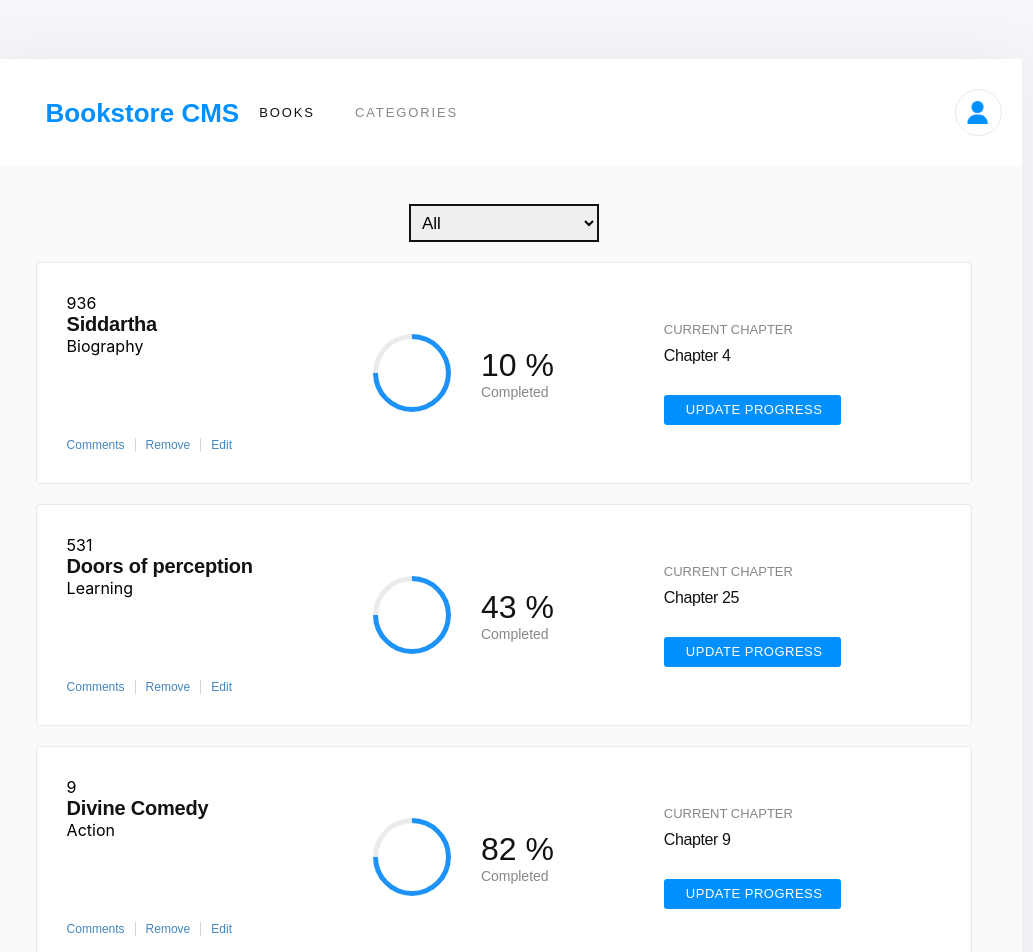
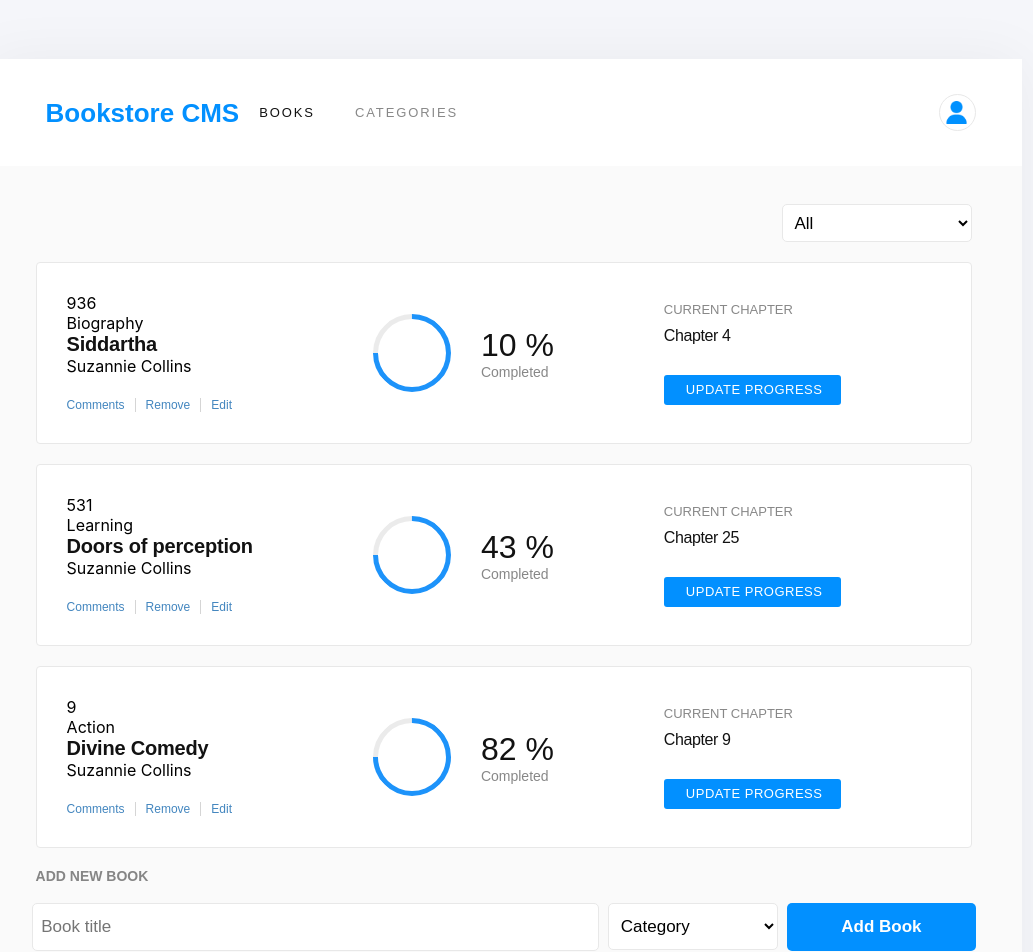
Before and after one commit to happiguru/React-BookStore, a React (Create React App) app: page / in a window 1280 px wide. Shown: the top 952 px of the page, without its empty margins (172-1205 px from the left). Built offline with nearby package versions, Linux system fonts and the light colour scheme.

Commit message:
Fix all changes requested by code reviewer.

```diff
--- a/src/components/Book.css
+++ b/src/components/Book.css
@@ -5,7 +5,7 @@
   border-radius: 4px;
   border: solid 1px #e8e8e8;
   padding: 30px;
-  height: 160px;
+  height: 120px;
   margin-bottom: 20px;
 }
 
--- a/src/components/Book.js
+++ b/src/components/Book.js
@@ -9,8 +9,9 @@ const Book = ({
     <div className="book-details">
       <div>
         <div>{bookId}</div>
+        <div>{category}</div>
         <div className="title">{title}</div>
-        <div>{category}</div>
+        <div>Suzannie Collins</div>
       </div>
       <div className="actions">
         <button type="button">Comments</button>
--- a/src/components/Category.css
+++ b/src/components/Category.css
@@ -1,5 +1,5 @@
 .filter {
-  text-align: center;
+  text-align: right;
   margin: 20px 0;
 }
 
@@ -8,7 +8,9 @@
   height: 38px;
   padding: 7px;
   font-size: 17px;
-  border: 2px solid #121212;
+  border: solid 1px #e8e8e8;
+  border-radius: 5px;
+  background-color: #fff;
 }
 
 .selectFilter option {
--- a/src/components/Header.css
+++ b/src/components/Header.css
@@ -46,7 +46,8 @@
 .user {
   width: 25px;
   height: 25px;
-  padding: 10px;
+  margin-right: 26px;
+  padding: 5px;
   border: solid 1px #e8e8e8;
   border-radius: 50%;
   display: flex;
--- a/src/containers/BooksForm.css
+++ b/src/containers/BooksForm.css
@@ -1,12 +1,26 @@
-.filter {
-  text-align: center;
-}
-
 form {
   display: grid;
   grid-template-columns: 3fr 1fr 1fr;
   width: 91%;
   margin: auto;
+}
+
+.form-title {
+  text-align: left;
+  margin-left: 50px;
+  opacity: 0.5;
+  font-family: sans-serif;
+  font-size: 14px;
+  font-stretch: normal;
+  font-style: normal;
+  line-height: normal;
+  letter-spacing: normal;
+  color: #121212;
+}
+
+.selectfilter {
+  text-align: center;
+  margin: 20px 0;
 }
 
 .inputTitle input {
--- a/src/containers/BooksForm.js
+++ b/src/containers/BooksForm.js
@@ -32,7 +32,8 @@ function BooksForm({ createBook }) {
   };
 
   return (
-    <div className="filter">
+    <div className="selectfilter">
+      <h4 className="form-title">ADD NEW BOOK</h4>
       <form>
         <div className="inputTitle">
           <input
```
